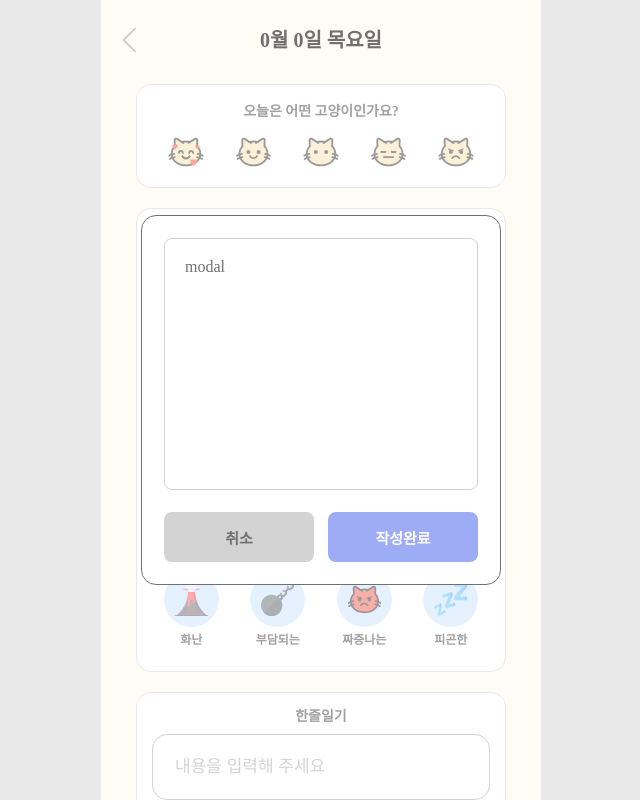
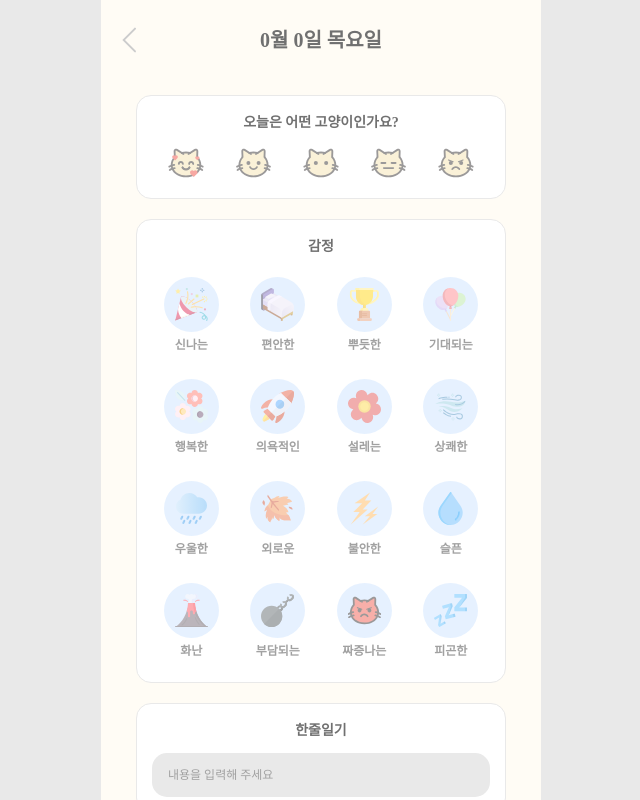
Before and after one commit to ShinjungOh/Haru-Hannyan, a React (Vite) app: page /calendar/write in a window 1280 px wide. Shown: the whole page, without its empty margins (319-959 px from the left). Built offline with nearby package versions, Linux system fonts and the light colour scheme.

Commit message:
feat: 모달창에서 일기 내용 수정하기 기능 구현

```diff
--- a/src/pages/EditPostPage.tsx
+++ b/src/pages/EditPostPage.tsx
@@ -8,6 +8,7 @@ import { useEffect, useState } from 'react';
 import { useNavigate } from 'react-router';
 import FeelingContainer from '@ui/components/layout/diary/FeelingContainer';
 import EmotionContainer from '@ui/components/layout/diary/EmotionContainer';
+import Modal from '@ui/components/layout/common/modal';
 import { handleAxiosError, http } from '../api/http';
 
 export default function EditPostPage() {
@@ -15,6 +16,7 @@ export default function EditPostPage() {
   const navigate = useNavigate();
 
   const diaryId = params.get('diaryId');
+  const parseDiaryId = diaryId ? parseInt(diaryId, 10) : 0;
 
   const [diary, setDiary] = useState<Diary>({
     diaryId: 0,
@@ -27,6 +29,8 @@ export default function EditPostPage() {
       date: 0,
     },
   });
+
+  const [isModalOpen, setIsModalOpen] = useState(false);
 
   const handleClickDiaryFeeling = (feeling: Feeling) => {
     setDiary({
@@ -51,12 +55,23 @@ export default function EditPostPage() {
     }
   };
 
-  const handleChangeInputDiary = (e: any) => {
+  const handleChangeDiaryText = (e: any) => {
     const { value } = e.target;
     setDiary({
       ...diary,
       text: value,
     });
+  };
+
+  const handleChangeModalOpen = () => {
+    setIsModalOpen(true);
+  };
+
+  const handleChangeModalClose = () => {
+    const isConfirm = confirm('작성한 내용이 저장되지 않았습니다. 정말 취소하시겠습니까?');
+    if (isConfirm) {
+      setIsModalOpen(false);
+    }
   };
 
   console.log(diary);
@@ -99,13 +114,18 @@ export default function EditPostPage() {
           <EmotionContainer diary={diary} onClick={handleClickDiaryEmotion} />
           <DiaryContainer>
             <label htmlFor="diary">한줄일기</label>
-            <InputText type="text" id="diary" name="diary" value={diary.text} onChange={handleChangeInputDiary} />
+            <InputField id="diary" onClick={handleChangeModalOpen}>
+              {diary.text.length > 0 ? diary.text : '내용을 입력해 주세요'}
+            </InputField>
           </DiaryContainer>
           <Button type="button" onClick={handleEditDiary}>
             수정완료
           </Button>
         </Container>
       </Body>
+      {isModalOpen && (
+        <Modal diaryId={parseDiaryId} diary={diary} onClose={handleChangeModalClose} onChange={handleChangeDiaryText} />
+      )}
     </>
   );
 }
@@ -138,10 +158,11 @@ const DiaryContainer = styled.div`
   }
 `;
 
-const InputText = styled.input`
+const InputField = styled.div`
   width: 100%;
   height: 100%;
   padding: 15px 10px;
+  margin-top: 5px;
   border-radius: 15px;
   border: none;
   color: ${styleTokenCss.color.gray3};
--- a/src/pages/WritePostPage.tsx
+++ b/src/pages/WritePostPage.tsx
@@ -8,11 +8,10 @@ import { useState } from 'react';
 import { useNavigate } from 'react-router';
 import FeelingContainer from '@ui/components/layout/diary/FeelingContainer';
 import EmotionContainer from '@ui/components/layout/diary/EmotionContainer';
-import InputBox from '@ui/components/layout/common/InputBox';
 import Modal from '@ui/components/layout/common/modal';
 import { handleAxiosError, http } from '../api/http';
 
-type newDiaryType = {
+export type newDiaryType = {
   feel: string | null;
   emotions: Emotion[];
   text: string;
@@ -47,6 +46,8 @@ export default function WritePostPage() {
     },
   });
 
+  const [isModalOpen, setIsModalOpen] = useState(false);
+
   const handleClickDiaryFeeling = (feeling: Feeling) => {
     setDiary({
       ...diary,
@@ -70,12 +71,23 @@ export default function WritePostPage() {
     }
   };
 
-  const handleChangeInputDiary = (e: any) => {
+  const handleChangeDiaryText = (e: any) => {
     const { value } = e.target;
     setDiary({
       ...diary,
       text: value,
     });
+  };
+
+  const handleChangeModalOpen = () => {
+    setIsModalOpen(true);
+  };
+
+  const handleChangeModalClose = () => {
+    const isConfirm = confirm('작성한 내용이 저장되지 않았습니다. 정말 취소하시겠습니까?');
+    if (isConfirm) {
+      setIsModalOpen(false);
+    }
   };
 
   console.log(diary);
@@ -104,25 +116,21 @@ export default function WritePostPage() {
     <>
       <WritePostHeader year={parseYear} month={parseMonth} date={parseDate} />
       <Body>
-        <Modal />
         <Container>
           <FeelingContainer diary={diary} onClick={handleClickDiaryFeeling} />
           <EmotionContainer diary={diary} onClick={handleClickDiaryEmotion} />
           <DiaryContainer>
             <label htmlFor="diary">한줄일기</label>
-            <InputBox
-              type="text"
-              id="diary"
-              name="diary"
-              placeholder="내용을 입력해 주세요"
-              onChange={handleChangeInputDiary}
-            />
+            <InputField id="diary" onClick={handleChangeModalOpen}>
+              {diary.text.length > 0 ? diary.text : '내용을 입력해 주세요'}
+            </InputField>
           </DiaryContainer>
           <Button type="button" onClick={handlePostNewDiary} disabled={!isDisabled}>
             작성완료
           </Button>
         </Container>
       </Body>
+      {isModalOpen && <Modal diary={diary} onClose={handleChangeModalClose} onChange={handleChangeDiaryText} />}
     </>
   );
 }
@@ -147,10 +155,29 @@ const DiaryContainer = styled.div`
   background-color: white;
   border: 1px solid ${styleTokenCss.color.gray5};
   font-size: 14px;
+  z-index: 0;
 
   label {
     padding-bottom: 10px;
     font-weight: 600;
+    color: ${styleTokenCss.color.gray2};
+  }
+`;
+
+const InputField = styled.div`
+  width: 100%;
+  height: 100%;
+  padding: 16px;
+  margin-top: 5px;
+  border-radius: 15px;
+  border: none;
+  color: ${styleTokenCss.color.gray3};
+  background-color: ${styleTokenCss.color.gray5};
+  font-size: 12px;
+  outline: none;
+  cursor: pointer;
+
+  ::placeholder {
     color: ${styleTokenCss.color.gray3};
   }
 `;
--- a/src/ui/components/layout/common/modal.tsx
+++ b/src/ui/components/layout/common/modal.tsx
@@ -1,21 +1,58 @@
 import styled from '@emotion/styled';
 import styleToken from '@ui/styles/styleToken.css';
+import { Diary } from '@lib/types/diary.type';
+import { handleAxiosError, http } from '../../../../api/http';
+import { newDiaryType } from '../../../../pages/WritePostPage';
 
-export default function Modal() {
-  const handleClickCancel = () => {
-    console.log('cancel');
+type ModalProps = {
+  diaryId?: number;
+  diary: newDiaryType | Diary;
+  onClose: () => void;
+  onChange: (e: any) => void;
 };
 
-  const handleClickSubmit = () => {
-    console.log('submit');
+export default function Modal({ diaryId, diary, onClose, onChange }: ModalProps) {
+  const handleClickSubmit = async () => {
+    const diaryText = diary.text;
+    const isDiaryText = diaryText.length > 0;
+    if (isDiaryText) {
+      try {
+        const response = await http.put<{ text: string }>(`/diary/${diaryId}`, diary);
+        console.log(response.msg);
+        alert(response.msg);
+        onClose();
+      } catch (e) {
+        const error = handleAxiosError(e);
+        alert(error.msg);
+      }
+    } else {
+      try {
+        console.log('작성');
+      } catch (e) {
+        const error = handleAxiosError(e);
+        alert(error.msg);
+      }
+    }
   };
 
   return (
     <Container>
-      <TextContainer>modal</TextContainer>
+      <TextContainer placeholder="내용을 입력해 주세요" value={diary.text} onChange={onChange} />
       <ButtonContainer>
-        <CancelButton onClick={handleClickCancel}>취소</CancelButton>
-        <ConfirmButton onClick={handleClickSubmit}>작성완료</ConfirmButton>
+        <button
+          type="button"
+          style={{ color: styleToken.color.gray2, backgroundColor: styleToken.color.gray4 }}
+          onClick={onClose}
+        >
+          취소
+        </button>
+        <button
+          type="button"
+          style={{ color: styleToken.color.white, backgroundColor: styleToken.color.alert1 }}
+          onClick={handleClickSubmit}
+        >
+          작성완료
+        </button>
       </ButtonContainer>
     </Container>
   );
@@ -32,20 +69,25 @@ const Container = styled.div`
   padding: 22px;
   border-radius: 15px;
   background-color: ${styleToken.color.white};
-  z-index: 1;
+  z-index: 2;
   display: flex;
   flex-direction: column;
   justify-content: center;
   align-items: center;
 `;
 
-const TextContainer = styled.div`
+const TextContainer = styled.textarea`
   width: 100%;
   height: 100%;
   padding: 20px;
   border: 1px solid ${styleToken.color.gray4};
   border-radius: 8px;
   color: ${styleToken.color.gray2};
+  cursor: pointer;
+  font-size: 14px;
+  outline: none;
+  resize: none;
+  overflow-y: auto;
 `;
 
 const ButtonContainer = styled.div`
@@ -55,26 +97,14 @@ const ButtonContainer = styled.div`
   align-items: center;
   margin-top: 22px;
   width: 100%;
-`;
 
-const CancelButton = styled.button`
+  button {
     width: 150px;
     height: 50px;
     border-radius: 8px;
     border: none;
-  background-color: ${styleToken.color.gray4};
-  color: ${styleToken.color.gray2};
     font-weight: 600;
     font-size: 15px;
+    cursor: pointer;
+  }
 `;
-
-const ConfirmButton = styled.button`
-  width: 150px;
-  height: 50px;
-  border-radius: 8px;
-  border: none;
-  background-color: ${styleToken.color.alert1};
-  color: ${styleToken.color.white};
-  font-weight: 600;
-  font-size: 15px;
-`;
--- a/src/ui/components/layout/diary/EmotionContainer.tsx
+++ b/src/ui/components/layout/diary/EmotionContainer.tsx
@@ -47,7 +47,7 @@ const Container = styled.div`
 
   h4 {
     font-weight: 600;
-    color: ${styleTokenCss.color.gray3};
+    color: ${styleTokenCss.color.gray2};
   }
 `;
 
--- a/src/ui/components/layout/diary/FeelingContainer.tsx
+++ b/src/ui/components/layout/diary/FeelingContainer.tsx
@@ -47,7 +47,7 @@ const Container = styled.div`
 
   h4 {
     font-weight: 600;
-    color: ${styleTokenCss.color.gray3};
+    color: ${styleTokenCss.color.gray2};
   }
 `;
 
```
Lines whose indentation alone changed are shown as unchanged.
